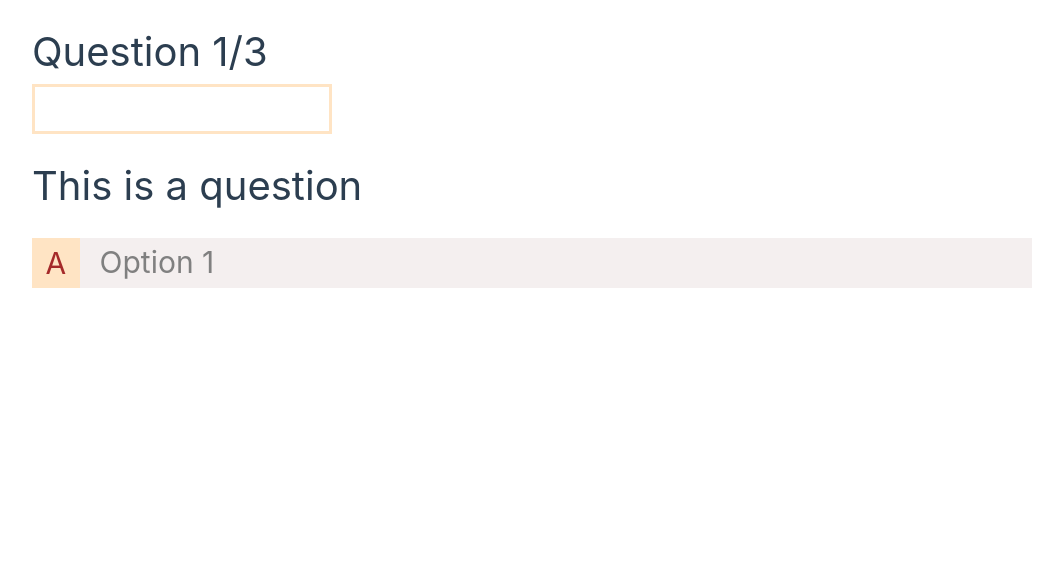
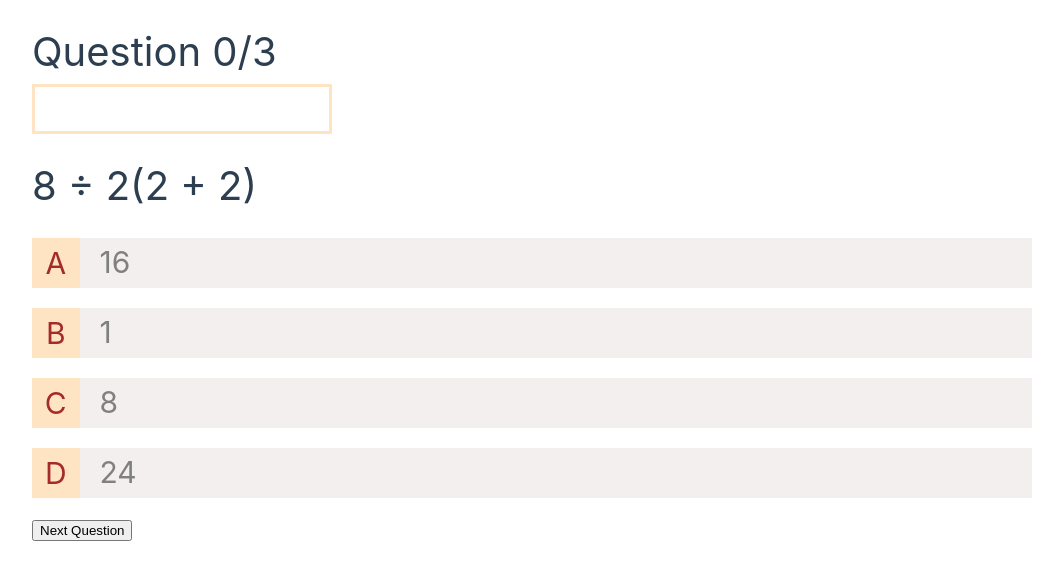
Before and after one commit to slandonlewis/Learn-CS-Vue-Tutorial, a Vue app in the folder quiz-app/: page /quiz/1 in a window 1280 px wide. Shown: the top 580 px of the page, without its empty margins (108-1171 px from the left). Built offline with nearby package versions, Linux system fonts and the light colour scheme.

Commit message:
passed question data to question component and quizheader component using props, implemented watch method on currentQuestionIndex

```diff
--- a/quiz-app/src/components/Question.vue
+++ b/quiz-app/src/components/Question.vue
@@ -1,13 +1,18 @@
+<script setup>
+    import {defineProps} from "vue"
+    const {question} = defineProps(['question'])
+</script>
+
 <template>
     <div>
         <div class="question-container">
-            <h1 class="question">This is a question</h1>
+            <h1 class="question">{{ question.text }}</h1>
         </div>
         <div class="options-container">
-            <div class="option">
-                <p class="option-label">A</p>
+            <div v-for="option in question.options" :key="option.id" class="option">
+                <p class="option-label">{{ option.label }}</p>
                 <div class="option-value">
-                    <p>Option 1</p>
+                    <p>{{ option.text }}</p>
                 </div>
             </div>
         </div>
--- a/quiz-app/src/components/QuizHeader.vue
+++ b/quiz-app/src/components/QuizHeader.vue
@@ -1,6 +1,11 @@
+<script setup>
+    import {defineProps} from "vue"
+    const {questionStatus} = defineProps(['questionStatus'])
+</script>
+
 <template>
     <header>
-        <h4>Question 1/3</h4>
+        <h4>Question {{questionStatus}}</h4>
         <div class="bar">
             <div class="completion">
             </div>
--- a/quiz-app/src/views/QuizView.vue
+++ b/quiz-app/src/views/QuizView.vue
@@ -1,13 +1,27 @@
 <script setup>
     import Question from "../components/Question.vue"
     import QuizHeader from "../components/QuizHeader.vue"
+    import { useRoute } from 'vue-router'
+    import { ref, watch } from "vue"
+    import quizes from "../data/quizes.json"
+
+    const route = useRoute()
+    const quizId = parseInt(route.params.id)
+    const currentQuestionIndex = ref(0)
+    const quiz = quizes.find(q => q.id === quizId)
+    const questionStatus = ref(`${currentQuestionIndex.value}/${quiz.questions.length}`)
+
+    watch(() => currentQuestionIndex.value, () => {
+        questionStatus.value = `${currentQuestionIndex.value}/${quiz.questions.length}`
+    })
 </script>
 
 <template>
     <div>
-        <QuizHeader />
+        <QuizHeader :questionStatus="questionStatus"/>
         <div>
-            <Question />
+            <Question :question="quiz.questions[currentQuestionIndex]" />
         </div>
+        <button @click="currentQuestionIndex++">Next Question</button>
     </div>
 </template>
```
